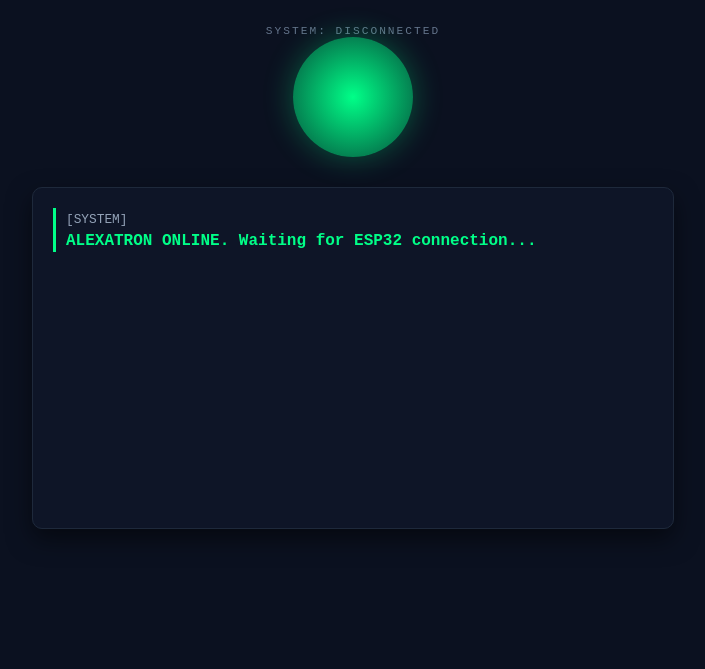
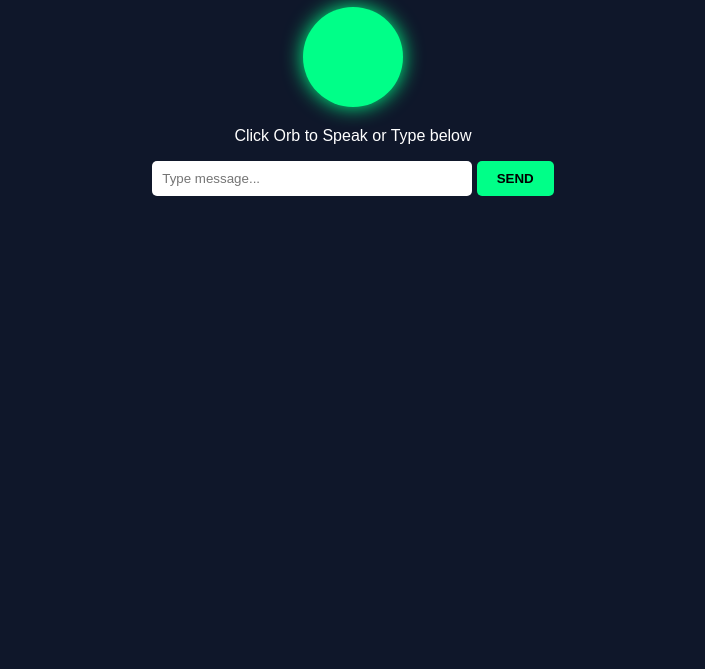
Before and after one commit to manaloapril88-source/iloveyou, a website: page public/index.html in a window 1280 px wide. Shown: the part 131-800 px from the top of the page, without its empty margins (287-992 px from the left). Drawn offline with Linux system fonts and the light colour scheme.

Commit message:
Update index.html

```diff
--- a/public/index.html
+++ b/public/index.html
@@ -1,112 +1,60 @@
 <!DOCTYPE html>
-<html lang="en">
+<html>
 <head>
-    <meta charset="UTF-8">
-    <meta name="viewport" content="width=device-width, initial-scale=1.0">
-    <title>ALEXATRON AI - Terminal</title>
+    <title>ALEXATRON TESTER</title>
     <style>
-        :root { --primary: #00ff88; --bg: #0b1120; --text: #e2e8f0; }
-        body {
-            font-family: 'Courier New', monospace;
-            background: var(--bg); color: var(--text);
-            display: flex; flex-direction: column; align-items: center;
-            justify-content: center; height: 100vh; margin: 0; overflow: hidden;
-        }
-
-        /* Orb Animation */
-        .orb-container { position: relative; margin-bottom: 30px; }
-        .orb {
-            width: 120px; height: 120px; border-radius: 50%;
-            background: radial-gradient(circle, var(--primary) 0%, #064e3b 100%);
-            box-shadow: 0 0 30px rgba(0, 255, 136, 0.3);
-            transition: all 0.5s ease;
-        }
-        .pulse { animation: pulse-animation 2s infinite; }
-        @keyframes pulse-animation {
-            0% { transform: scale(1); box-shadow: 0 0 20px var(--primary); }
-            50% { transform: scale(1.05); box-shadow: 0 0 50px var(--primary); }
-            100% { transform: scale(1); box-shadow: 0 0 20px var(--primary); }
-        }
-
-        /* Console Style */
-        .terminal {
-            width: 80%; max-width: 600px; height: 300px;
-            background: rgba(15, 23, 42, 0.8); border: 1px solid #1e293b;
-            border-radius: 10px; padding: 20px; overflow-y: auto;
-            box-shadow: 0 10px 25px rgba(0,0,0,0.5);
-        }
-        .log-entry { margin-bottom: 10px; line-height: 1.4; border-left: 3px solid var(--primary); padding-left: 10px; }
-        .user-txt { color: #94a3b8; font-size: 0.8rem; }
-        .ai-txt { color: var(--primary); font-weight: bold; }
-
-        .status-bar { margin-top: 15px; font-size: 0.7rem; color: #64748b; text-transform: uppercase; letter-spacing: 2px; }
+        body { background: #0f172a; color: white; font-family: sans-serif; text-align: center; padding: 50px; }
+        .orb { width: 100px; height: 100px; background: #00ff88; border-radius: 50%; margin: 20px auto; cursor: pointer; transition: 0.3s; box-shadow: 0 0 20px #00ff88; }
+        .active { transform: scale(1.2); box-shadow: 0 0 50px #00ff88; }
+        input { padding: 10px; width: 300px; border-radius: 5px; border: none; }
+        button { padding: 10px 20px; background: #00ff88; border: none; border-radius: 5px; cursor: pointer; font-weight: bold; }
+        #chat { margin-top: 30px; color: #94a3b8; }
     </style>
 </head>
 <body>
+    <h1>ALEXATRON WEB TESTER</h1>
+    <div id="orb" class="orb" onclick="startWebSpeech()"></div>
+    <p id="status">Click Orb to Speak or Type below</p>
 
-    <div class="status-bar" id="status">System: Standby</div>
+    <input type="text" id="userInput" placeholder="Type message...">
+    <button onclick="sendText()">SEND</button>
 
-    <div class="orb-container">
-        <div id="orb" class="orb"></div>
-    </div>
-
-    <div class="terminal" id="terminal">
-        <div class="log-entry">
-            <span class="user-txt">[SYSTEM]</span><br>
-            <span class="ai-txt">ALEXATRON ONLINE. Waiting for ESP32 connection...</span>
-        </div>
-    </div>
+    <div id="chat"></div>
 
     <script>
-        // Dahil ang communication ay via WebSockets sa server.js,
-        // gagamit tayo ng EventSource o polling para i-update ang UI na ito.
-        // Pero para mas simple, gagamit tayo ng standard WebSocket connection din dito sa dashboard.
+        async function sendText() {
+            const msg = document.getElementById('userInput').value;
+            const status = document.getElementById('status');
+            status.innerText = "Thinking...";
 
-        const terminal = document.getElementById('terminal');
-        const status = document.getElementById('status');
-        const orb = document.getElementById('orb');
+            const res = await fetch('/ask-text', {
+                method: 'POST',
+                headers: {'Content-Type': 'application/json'},
+                body: JSON.stringify({ message: msg })
+            });
+            const data = await res.json();
 
-        function addLog(sender, message) {
-            const div = document.createElement('div');
-            div.className = 'log-entry';
-            div.innerHTML = `<span class="user-txt">[${sender.toUpperCase()}]</span><br><span class="ai-txt">${message}</span>`;
-            terminal.appendChild(div);
-            terminal.scrollTop = terminal.scrollHeight;
+            document.getElementById('chat').innerHTML = `<b>AI:</b> ${data.reply}`;
+            status.innerText = "Playing Audio...";
+
+            const audio = new Audio(data.audioUrl);
+            audio.play();
         }
 
-        // Connect sa WebSocket Server
-        const socket = new WebSocket(`ws://${window.location.hostname}:3000`);
+        // Web Speech API for testing without ESP32
+        function startWebSpeech() {
+            const recognition = new (window.SpeechRecognition || window.webkitSpeechRecognition)();
+            recognition.lang = 'en-US';
+            const orb = document.getElementById('orb');
 
-        socket.onopen = () => {
-            status.innerText = "System: Connected to Server";
-            orb.classList.add('pulse');
-        };
-
-        socket.onmessage = (event) => {
-            // Check kung ang data ay string (Transcription/AI Reply)
-            if (typeof event.data === 'string') {
-                try {
-                    const data = JSON.parse(event.data);
-                    if(data.type === 'status') {
-                        status.innerText = `System: ${data.msg}`;
-                    } else {
-                        addLog(data.role || 'AI', data.content);
-                    }
-                } catch(e) {
-                    // Kung hindi JSON, i-log as raw text
-                    if(event.data.startsWith('http')) {
-                        status.innerText = "System: Playing Audio Output";
-                    } else {
-                        addLog('Server', event.data);
-                    }
-                }
-            }
-        };
-
-        socket.onclose = () => {
-            status.innerText = "System: Disconnected";
-            orb.classList.remove('pulse');
-        };
+            recognition.onstart = () => orb.classList.add('active');
+            recognition.onresult = (event) => {
+                document.getElementById('userInput').value = event.results[0][0].transcript;
+                sendText();
+            };
+            recognition.onend = () => orb.classList.remove('active');
+            recognition.start();
+        }
     </script>
 </body>
 </html>
```
